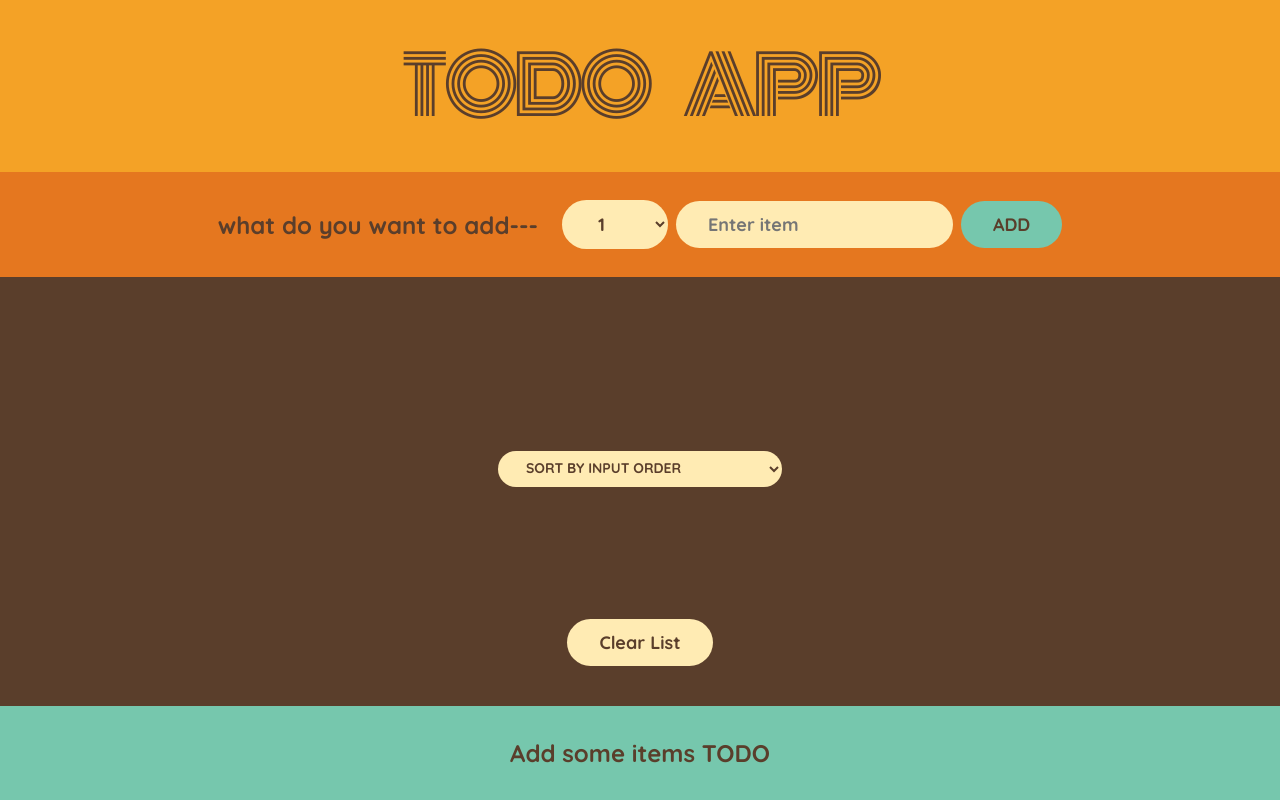
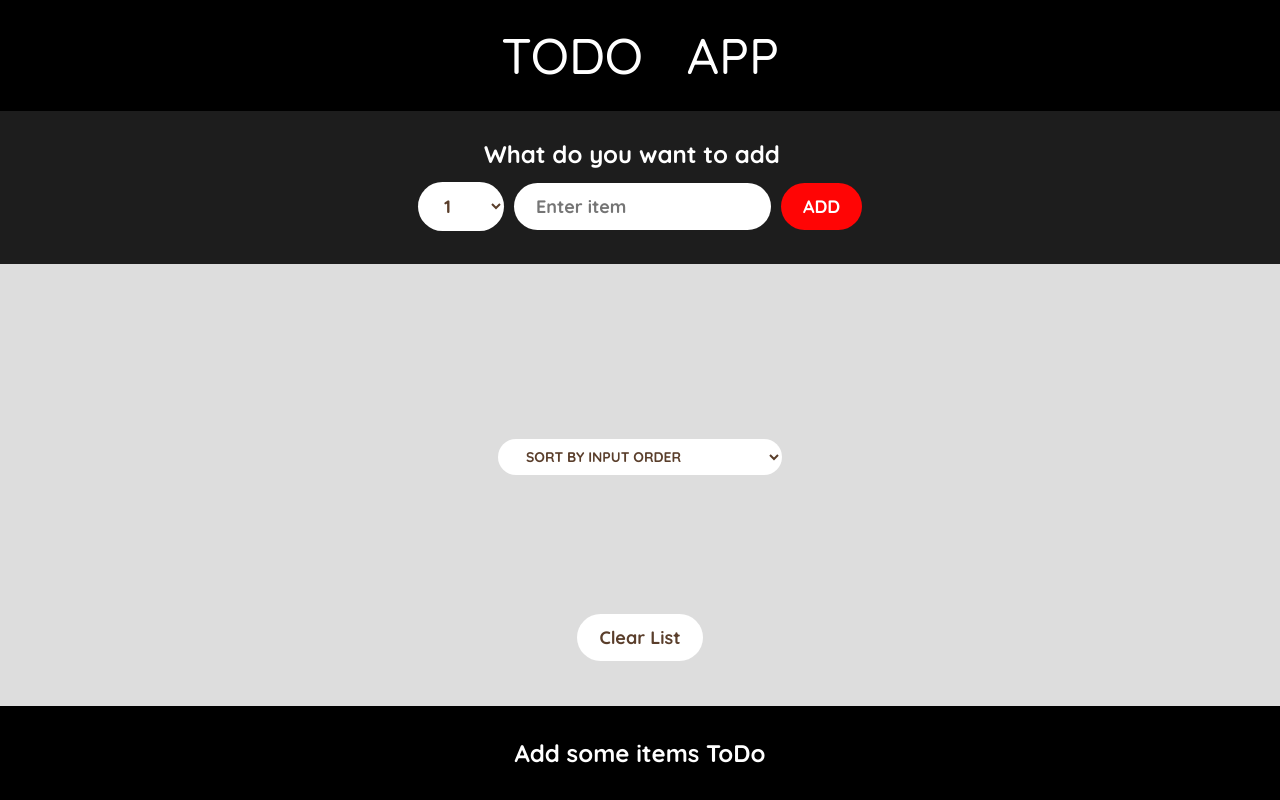
Before and after one commit to devashishpatil23/ToDo-App, a React (Create React App) app: page / in a window 1280 px wide. Built offline with nearby package versions, Linux system fonts and the light colour scheme.

Commit message:
made changes

```diff
--- a/src/App.js
+++ b/src/App.js
@@ -50,14 +50,14 @@ function Form({ onAddItems }) {
   function handleSubmit(e) {
     e.preventDefault();
     if (!description) return;
-    console.log(e);
     onAddItems(newItem);
     setDescription("");
     setQuantity(1);
   }
   return (
     <form className="add-form" onSubmit={handleSubmit}>
-      <h3>what do you want to add---</h3>
+      <h3>What do you want to add</h3>
+      <div className="form-inner">
         <select
           value={quantity}
           onChange={(e) => setQuantity(Number(e.target.value))}
@@ -75,6 +75,7 @@ function Form({ onAddItems }) {
           onChange={(e) => setDescription(e.target.value)}
         />
         <button onClick={handleSubmit}>Add</button>
+      </div>
     </form>
   );
 }
@@ -133,7 +134,7 @@ function Item({ item, onDelteItem, onToggleItem }) {
 }
 
 function Stats({ items }) {
-  if (!items.length) return <p className="stats"> Add some items TODO</p>;
+  if (!items.length) return <p className="stats"> Add some items ToDo</p>;
   const numItems = items.length;
   const numPacked = items.filter((item) => item.packed).length;
   const percentage = Math.round((numPacked / numItems) * 100);
@@ -142,7 +143,7 @@ function Stats({ items }) {
       <em>
         {percentage === 100
           ? "Todo Completed"
-          : `You have ${numItems} items in list, and you already packed {numPacked} (${percentage}%)`}
+          : `You have ${numItems} items in list, and you already packed ${numPacked} (${percentage}%)`}
       </em>
     </footer>
   );
--- a/src/index.css
+++ b/src/index.css
@@ -13,7 +13,7 @@ html {
 body {
   font-size: 2.4rem;
   font-family: sans-serif;
-  color: #5a3e2b;
+  color: #ffffff;
   font-family: "Quicksand";
   font-weight: 500;
 }
@@ -27,23 +27,24 @@ body {
 
 h1 {
   text-align: center;
-  background-color: #f4a226;
-  font-family: "Monoton";
+  background-color: #000000;
   font-size: 8rem;
   text-transform: uppercase;
   font-weight: 400;
   word-spacing: 30px;
-  letter-spacing: -5px;
   padding: 2.4rem 0;
+  font-size: 5rem;
+  color: #fff;
 }
 
 .add-form {
-  background-color: #e5771f;
+  background-color: #1d1d1d;
   padding: 2.8rem 0;
   display: flex;
   align-items: center;
   justify-content: center;
   gap: 0.8rem;
+  flex-direction: column;
 }
 
 h3 {
@@ -54,30 +55,32 @@ h3 {
 button,
 select,
 input {
-  background-color: #ffebb3;
+  background-color: #ffffff;
   color: #5a3e2b;
   font-family: inherit;
   border: none;
   border-radius: 10rem;
-  padding: 1.2rem 3.2rem;
+  padding: 1.2rem 2.2rem;
   font-weight: 700;
   font-size: 1.8rem;
   cursor: pointer;
+  margin: .5rem;
 }
 
 .add-form button {
   text-transform: uppercase;
-  background-color: #76c7ad;
+  background-color: rgb(255, 5, 5);
+  color: #fff;
 }
 
 .list {
-  background-color: #5a3e2b;
-  color: #ffebb3;
+  background-color:#dddddd;
+  color: #000000;
   padding: 4rem 0;
   display: flex;
   justify-content: space-between;
   flex-direction: column;
-  gap: 3.2rem;
+  gap: 3rem;
   align-items: center;
 }
 
@@ -122,8 +125,15 @@ input[type="checkbox"] {
 }
 
 .stats {
-  background-color: #76c7ad;
+  background-color: #000000;
   text-align: center;
   font-weight: 700;
   padding: 3.2rem 0;
 }
+
+.form-inner{
+  display: flex;
+  align-items: center;
+  justify-content: center;
+  flex-wrap: wrap;
+}
```
Lines whose indentation alone changed are shown as unchanged.
